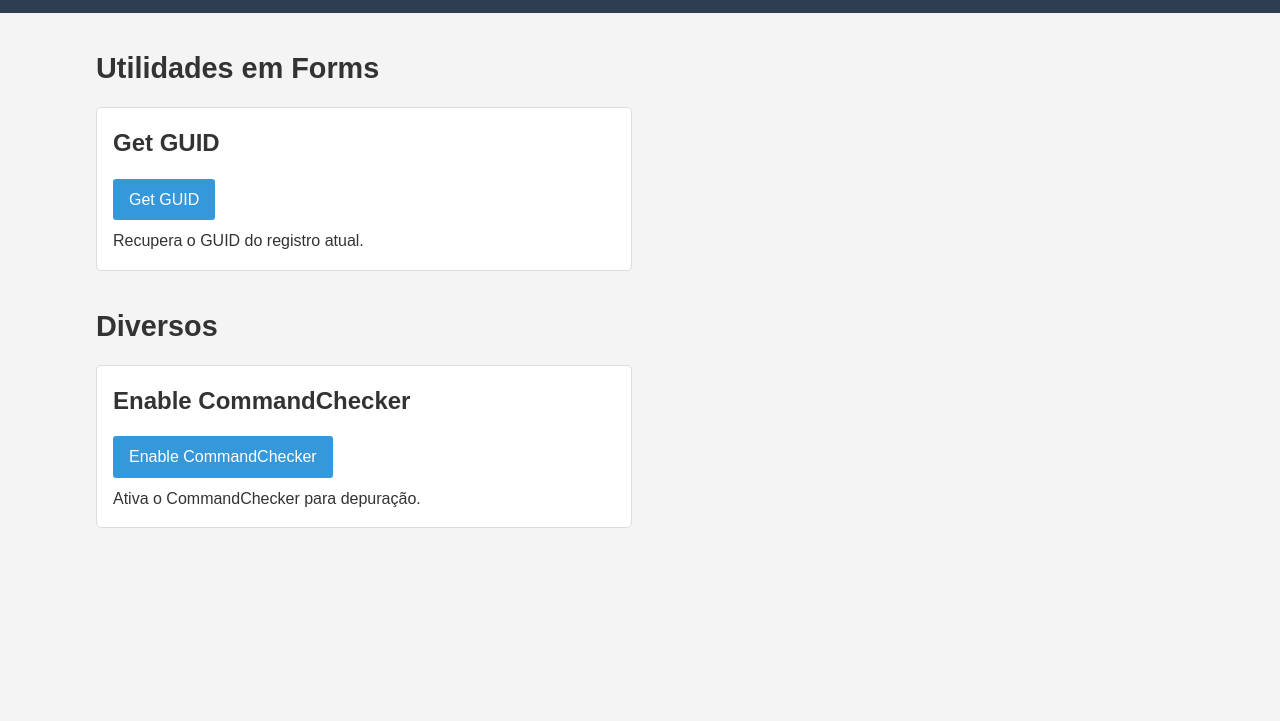
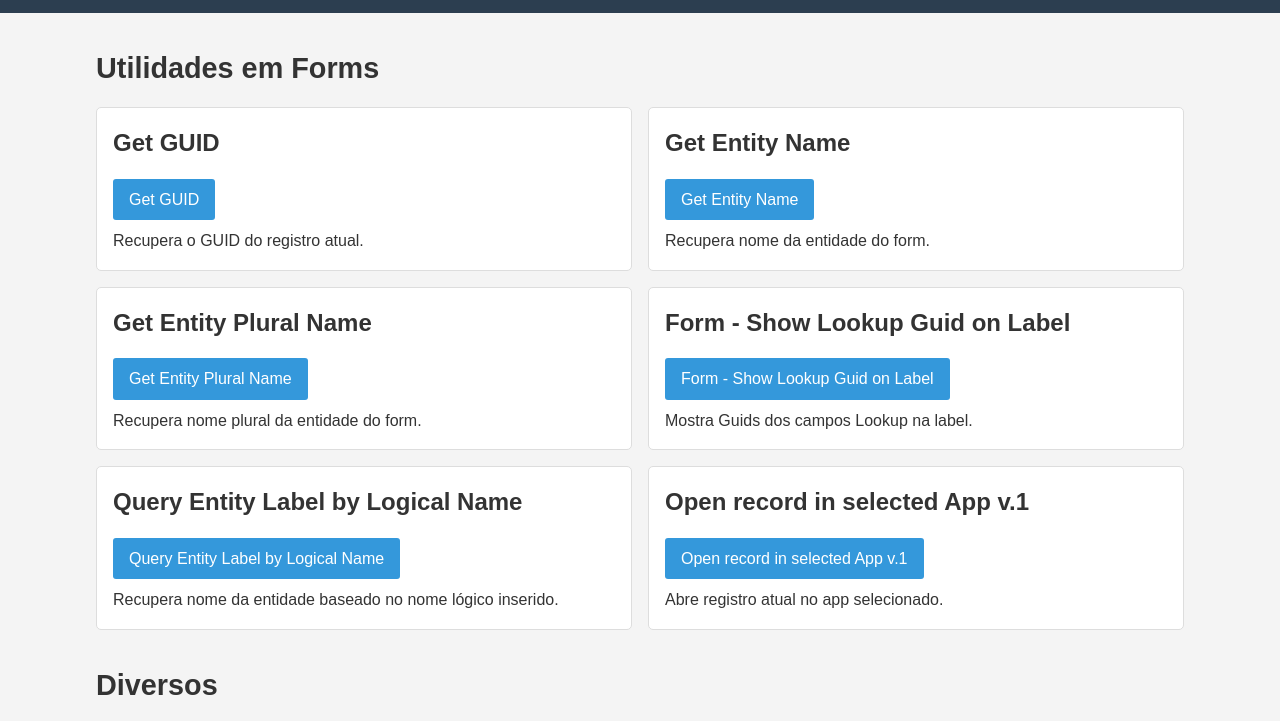
Before and after one commit to hfbrito/d365bookmarklets, a plain HTML site: page index.html in a window 1280 px wide. Shown: the part 70-791 px from the top of the page. Drawn offline with Linux system fonts and the light colour scheme.

Commit message:
Update index.html

```diff
--- a/index.html
+++ b/index.html
@@ -7,6 +7,11 @@
             const jsFiles = [
                 'scripts/Get GUID.js',
                 'scripts/Enable CommandChecker.js'
+                'scripts/Form - Show Lookup Guid on Label.js'
+                'scripts/Get Entity Name.js'
+                'scripts/Get Entity Plural Name.js'
+                'scripts/Query Entity Label by Logical Name.js'
+                'scripts/Open record in selected App v.1.js'
                 // Add more file paths here, e.g., 'scripts/NewBookmarklet.js'
             ];
 
@@ -155,6 +160,36 @@
                     <p>Recupera o GUID do registro atual.</p>
                 </div>
 
+				<div class="bookmarklet" data-bookmarklet="Get Entity Name">
+                    <h2>Get Entity Name</h2>
+                    <a href="#">Get Entity Name</a>
+                    <p>Recupera nome da entidade do form.</p>
+                </div>
+
+				<div class="bookmarklet" data-bookmarklet="Get Entity Plural Name">
+                    <h2>Get Entity Plural Name</h2>
+                    <a href="#">Get Entity Plural Name</a>
+                    <p>Recupera nome plural da entidade do form.</p>
+                </div>
+
+				<div class="bookmarklet" data-bookmarklet="Form - Show Lookup Guid on Label">
+                    <h2>Form - Show Lookup Guid on Label</h2>
+                    <a href="#">Form - Show Lookup Guid on Label</a>
+                    <p>Mostra Guids dos campos Lookup na label.</p>
+                </div>
+
+				<div class="bookmarklet" data-bookmarklet="Query Entity Label by Logical Name">
+                    <h2>Query Entity Label by Logical Name</h2>
+                    <a href="#">Query Entity Label by Logical Name</a>
+                    <p>Recupera nome da entidade baseado no nome lógico inserido.</p>
+                </div>
+
+				<div class="bookmarklet" data-bookmarklet="Open record in selected App v.1">
+                    <h2>Open record in selected App v.1</h2>
+                    <a href="#">Open record in selected App v.1</a>
+                    <p>Abre registro atual no app selecionado.</p>
+                </div>
+
             </div>
         </section>
         <section>
```
